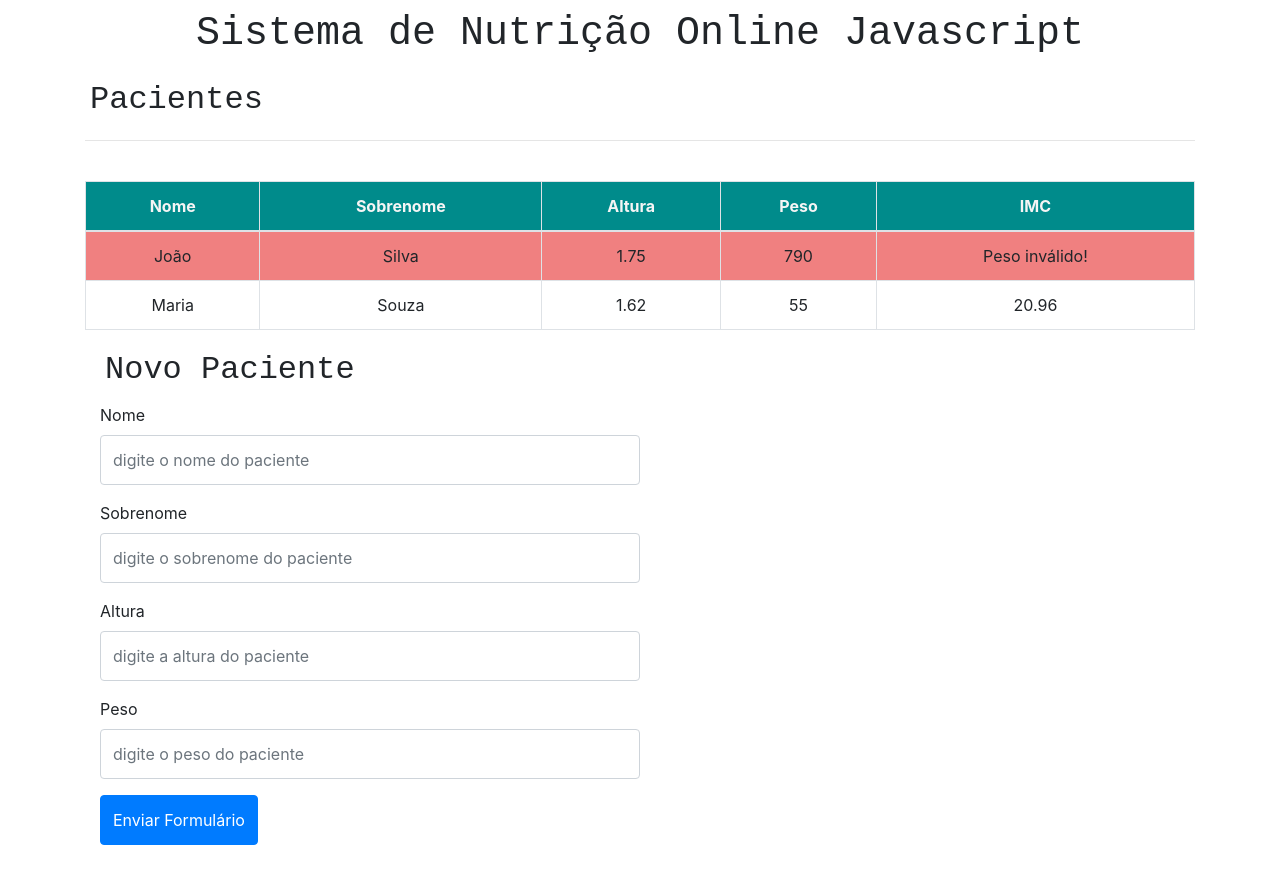
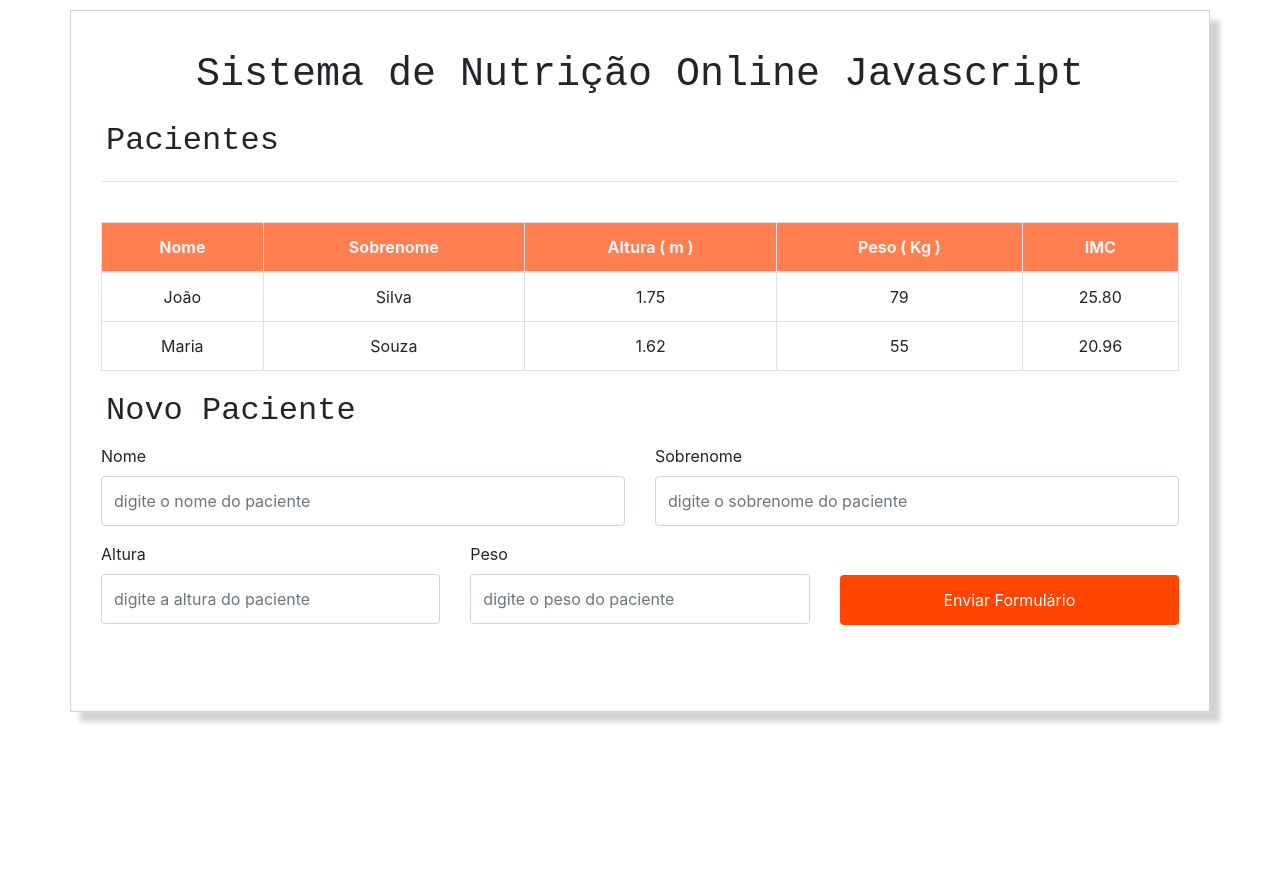
Before and after one commit to TadeunASCIImento/nutricionista-online-javascript, a plain HTML site: page index.html in a window 1280 px wide. After the commit the page ends 800 px from the top, so only its background shows below. Drawn offline with nearby package versions, Linux system fonts and the light colour scheme.

Commit message:
Melhorando o formulário de cadastro de pacientes.

```diff
--- a/css/style-home.css
+++ b/css/style-home.css
@@ -3,16 +3,23 @@ header{
   padding: 5px;
   text-align: center;
 }
+.principal{
+  border: 1px solid lightgray;
+  box-shadow: 10px 10px 5px lightgrey;
+  padding: 30px;
+  margin-top: 10px;
+}
 .titulo,.subtitulo{
   font-family: monospace;
   padding: 5px;
 }
+
 .table-pacientes{
   text-align: center;
   margin-top: 40px;
 }
 thead{
-  background-color: darkcyan;
+  background-color:coral;
   color: whitesmoke;
   font-weight: bold;
 }
@@ -20,9 +27,18 @@ thead{
   background-color: lightcoral;
 }
 .formulario-paciente{
-  width: 50%;
   margin-bottom: 40px;
 }
 #nome,#sobrenome,#peso,#altura,.btn{
   height: 50px;
 }
+#enviar{
+  margin-top: 33px;
+  width: 100%;
+  background-color: orangered;
+  border: none;
+}
+#enviar:hover{
+  background-color: orange;
+  transition: 1s;
+}
--- a/index.html
+++ b/index.html
@@ -9,6 +9,8 @@
   </head>
 
   <body>
+    <div class="container principal">
+
       <div class="container">
         <header>
         <h1 class="titulo"></h1>
@@ -26,8 +28,8 @@
             <tr>
               <th>Nome</th>
               <th>Sobrenome</th>
-        <th>Altura</th>
-        <th>Peso</th>
+              <th>Altura ( m )</th>
+              <th>Peso ( Kg )</th>
               <th>IMC</th>
             </tr>
           </thead>
@@ -36,7 +38,7 @@
               <td class="nome">João</td>
               <td class="sobrenome">Silva</td>
               <td class="altura">1.75</td>
-        <td class="peso">790</td>
+              <td class="peso">79</td>
               <td class="indice"></td>
             </tr>
             <tr class="paciente">
@@ -48,30 +50,39 @@
             </tr>
           </tbody>
         </table>
+
+    </main>
+
     <section class="container">
       <h2 class="subtitulo">Novo Paciente</h2>
       <form class="formulario-paciente">
-        <div class="form-group">
+        <div class="row">
+          <div class="col-md-6 mb-3">
             <label for="nome">Nome</label>
             <input type="text" name="nome" id="nome" class="form-control" placeholder="digite o nome do paciente" >
           </div>
-        <div class="form-group">
+          <div class="col-md-6 mb-3">
             <label for="sobrenome">Sobrenome</label>
             <input type="text" name="sobrenome" id="sobrenome" class="form-control" placeholder="digite o sobrenome do paciente" >
           </div>
-        <div class="form-group">
+        </div>
+        <div class="row">
+          <div class="col-md-4 mb-3">
             <label for="altura">Altura</label>
             <input type="text" name="altura" id="altura" class="form-control" placeholder="digite a altura do paciente" >
           </div>
-        <div class="form-group">
+          <div class="col-md-4 mb-3">
             <label for="peso">Peso</label>
             <input type="text" name="peso" id="peso"  class="form-control"placeholder="digite o peso do paciente" >
           </div>
-        <input type="submit" class="btn btn-primary" value="Enviar Formulário">
+          <div class="col-md-4 mb-3">
+            <input type="submit" class="btn btn-secondary"  id="enviar" value="Enviar Formulário">
+          </div>
+        </div>
       </form>
     </section>
   </div>
-  </main>
+  </div>
   </body>
 
   <script src="./js/principal.js"></script>
--- a/js/principal.js
+++ b/js/principal.js
@@ -1,12 +1,12 @@
 let titulo = document.querySelector(".titulo");
 titulo.textContent = "Sistema de Nutrição Online Javascript";
+
 
 let subtitulo = document.querySelector(".subtitulo");
 subtitulo.textContent = "Pacientes";
 
 
 let pacientes = document.querySelectorAll(".paciente");
-
 pacientes.forEach(paciente=>{
 
     let peso = paciente.querySelector(".peso").textContent;
```
Lines whose indentation alone changed are shown as unchanged.
